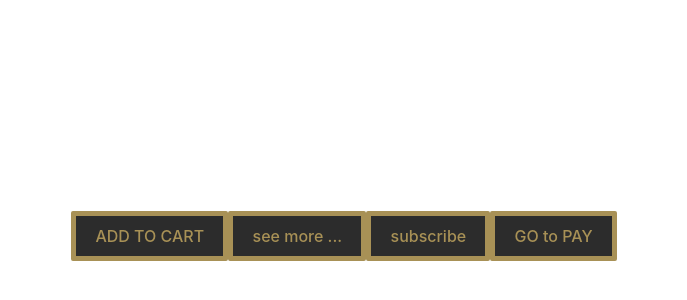
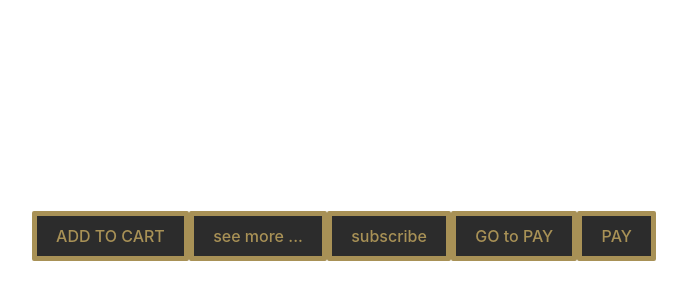
Before and after one commit to lucaprogrammer25/TLG_DEVFORGE, a React (Vite) app: page / in a window 1280 px wide. Shown: the part 164-464 px from the top of the page, without its empty margins (296-983 px from the left). Built offline with nearby package versions, Linux system fonts and the light colour scheme.

Commit message:
TLG:005:TMB:ADD:Created buttons with different CTA

```diff
--- a/src/App.tsx
+++ b/src/App.tsx
@@ -20,6 +20,7 @@ const App: React.FC = () => {
       <Buttontmg onClick={handleClick2} label="see more ..." />
       <Buttontmg onClick={handleClick} label="subscribe" />
       <Buttontmg onClick={handleClick} label="GO to PAY" />
+      <Buttontmg onClick={handleClick} label="PAY" />
     </>
   );
 };
```
